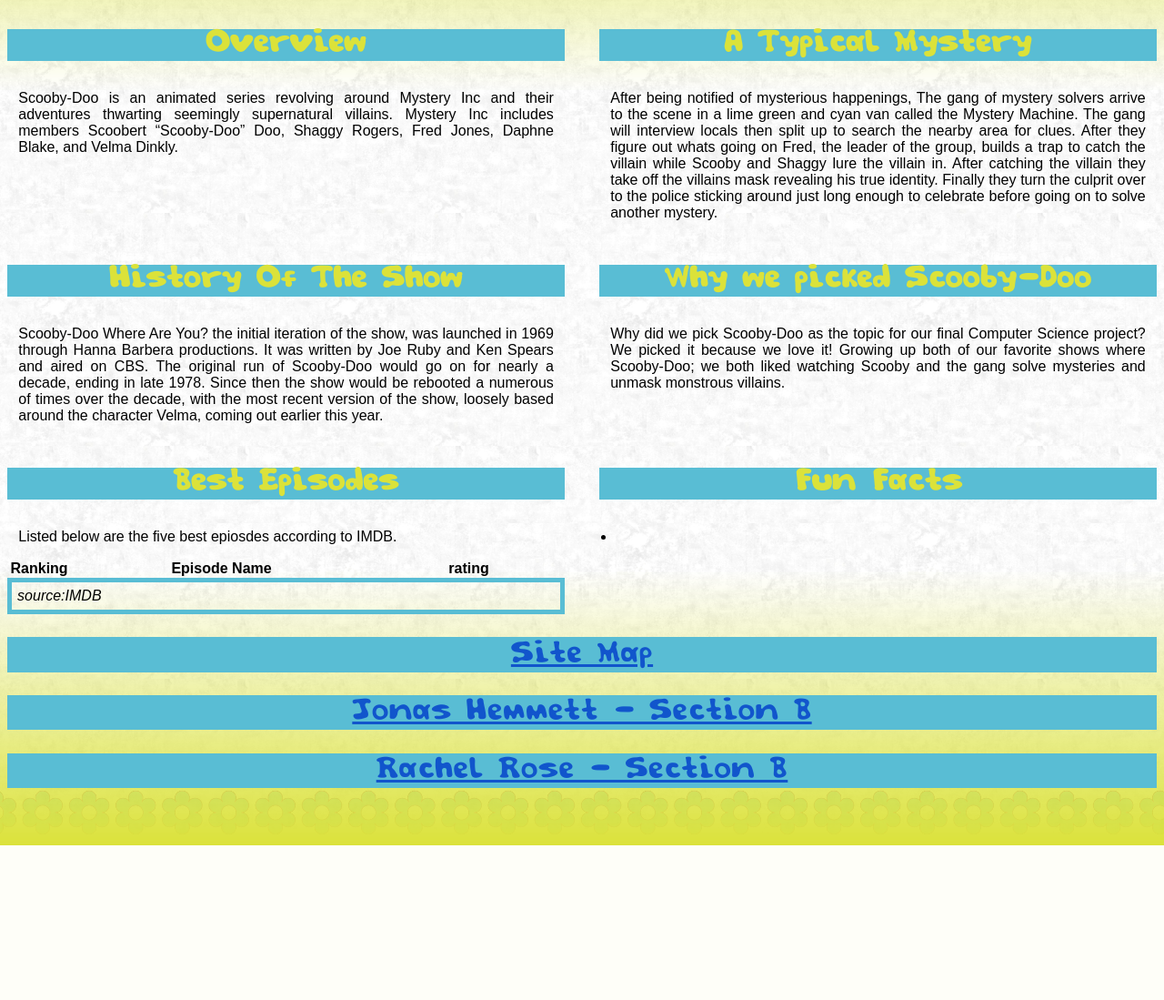
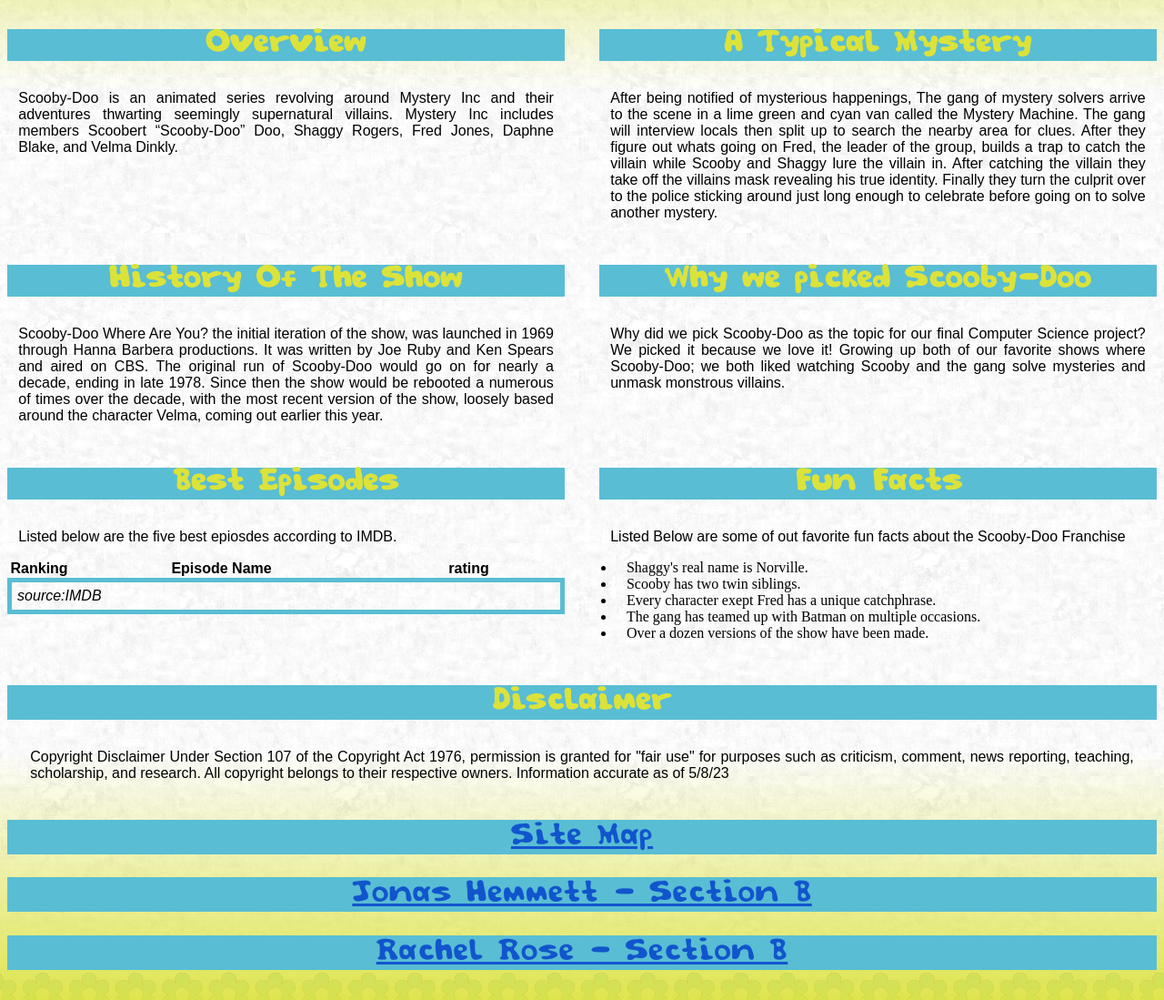
Before and after one commit to Jonas-Hemmett/Jonas-Hemmett-Rachel-Rose, a PHP site: page / in a window 1280 px wide. Shown: the part 204-1303 px from the top of the page at 91% size. Before the commit the page ends 1133 px from the top, so only its background shows below. Run offline with PHP 8.4, Linux system fonts and the light colour scheme; data that the repository does not hold is empty.

Commit message:
Add files via upload

```diff
--- a/footer.php
+++ b/footer.php
@@ -1,6 +1,6 @@
     <footer>
             <a href="../index.php">Site Map</a>
             <a href="https://jhemmett.w3.uvm.edu/cs008/final/index.php">Jonas Hemmett - Section B</a>
-            <a href="https://rrose1.w3.uvm.edu/cs008/Jonas-Hemmett-Rachel-Rose/index.php">Rachel Rose - Section B</a>
+            <a href="https://rrose1.w3.uvm.edu/cs008/final/index.php">Rachel Rose - Section B</a>
     </footer>
 </body>
--- a/index.php
+++ b/index.php
@@ -64,10 +64,31 @@ include "top.php";
             <section>
         <h3>Fun Facts</h3>
         <p>
+            Listed Below are some of out favorite fun facts about the Scooby-Doo Franchise
+        </p>
         <ul>
             <li>
+                Shaggy's real name is Norville.
+            </li>
+            <li>
+                Scooby has two twin siblings.
+            </li>
+            <li>
+                Every character exept Fred has a unique catchphrase.
+            </li>
+            <li>
+                The gang has teamed up with Batman on multiple occasions.
+            </li>
+            <li>
+                Over a dozen versions of the show have been made.
+            </li>
+        </ul>
+    </section>
 
-                            </li>
+    <section>
+        <h3>Disclaimer</h3>
+        <p>
+            Copyright Disclaimer Under Section 107 of the Copyright Act 1976, permission is granted for "fair use" for purposes such as criticism, comment, news reporting, teaching, scholarship, and research. All copyright belongs to their respective owners. Information accurate as of 5/8/23
         </p>
     </section>
         </main>
```
Also changed, not shown: form.php (+5 -3 lines). Lines whose indentation alone changed are shown as unchanged.
